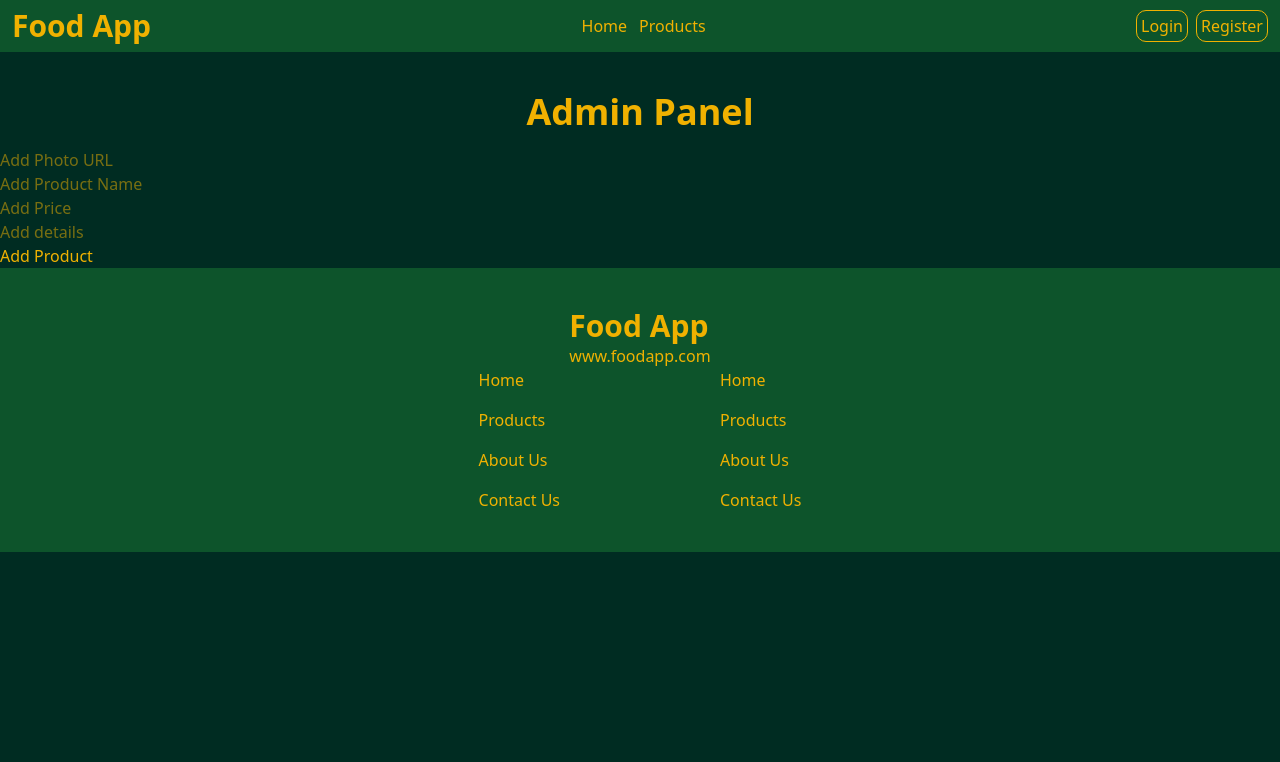
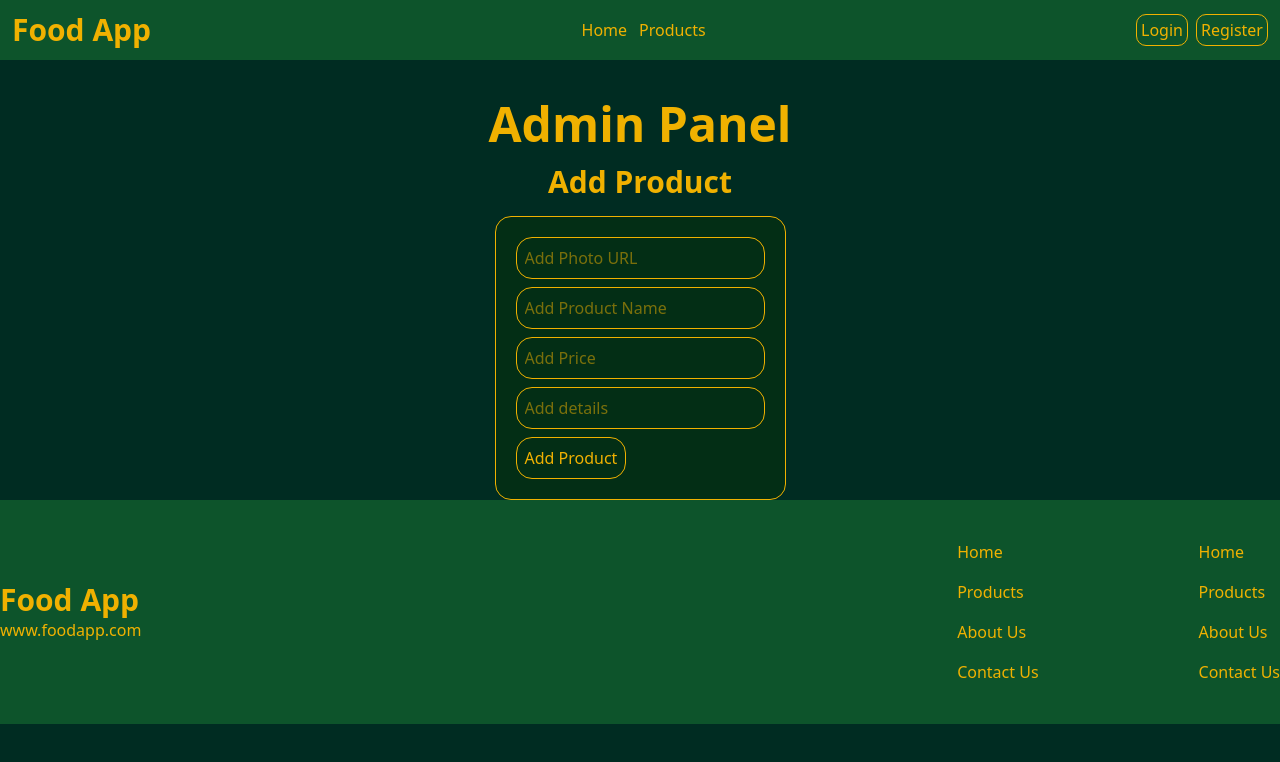
Before and after one commit to nibirnafis/project_1, a React (Vite) app in the folder project-1-client/: page /manage-products in a window 1280 px wide. Shown: the top 762 px of the page. Built offline with nearby package versions, Linux system fonts and the light colour scheme; no server answers.

Commit message:
css updated

```diff
--- a/project-1-client/src/App.jsx
+++ b/project-1-client/src/App.jsx
@@ -11,7 +11,7 @@ function App() {
   return (
     <>
       <Navbar></Navbar>
-      <div className='fixed bottom-5 right-5  lg:bottom-15 lg:right-15' >
+      <div className='fixed bottom-5 right-5 z-1 lg:bottom-15 lg:right-15' >
         <Cart></Cart>
       </div>
       <div className='max-w-[1320px] m-auto'>
--- a/project-1-client/src/Components/Footer.jsx
+++ b/project-1-client/src/Components/Footer.jsx
@@ -2,7 +2,7 @@ const Footer = () => {
     return (
         <>
         <div className="bg-green-900">
-            <div className="flex-col md:flex justify-between items-center max-w-[1320px] m-auto py-10">
+            <div className="flex flex-col md:flex-row lg:flex-row justify-between items-center max-w-[1320px] m-auto py-10">
                 <div className="flex flex-col justify-between">
                     <p className="text-3xl font-bold">Food App</p>
                     <p>www.foodapp.com</p>
--- a/project-1-client/src/Components/Home/Slider/ProductsSlider.jsx
+++ b/project-1-client/src/Components/Home/Slider/ProductsSlider.jsx
@@ -10,8 +10,8 @@ const ProductsSlider = () => {
     return (
         <>
         <div className="clip-mask py-[20px] mb-10">
-            <div className="slider flex gap-3">
-            <p>Our Products</p>
+            <p className="text-center font-bold text-3xl mb-8">Our Products</p>
+            <div className="slider flex flex-col md:flex-row gap-3">
                 {
                     products.map(product => <SlideProduct key={product._id} product={product}></SlideProduct>)
                 }
--- a/project-1-client/src/Components/Home/Slider/slider.css
+++ b/project-1-client/src/Components/Home/Slider/slider.css
@@ -17,5 +17,4 @@
 
 .slider{
     animation: slide 10s linear infinite ;
-    /* animation-delay: 2s; */
 }
--- a/project-1-client/src/Components/Login.jsx
+++ b/project-1-client/src/Components/Login.jsx
@@ -16,14 +16,14 @@ const Login = () => {
         }
 
     return (
-        <div>
-            <p>Login</p>
+        <div className="flex flex-col justify-center items-center">
+            <p className="text-4xl font-bold text-center pb-4">Login</p>
                 <form onSubmit={handleLogin}>
-                <input type="email" name="email" placeholder="Your Email"></input>
+                <input className="bg-green-950 border-yellow-500 rounded-2xl border-[1px]  p-2 mb-2" type="email" name="email" placeholder="Your Email"></input>
                 <br />
-                <input type="password" name="password" placeholder="Your Password"></input>
+                <input className="bg-green-950 border-yellow-500 rounded-2xl border-[1px]  p-2 mb-2" type="password" name="password" placeholder="Your Password"></input>
                 <br />
-                <button type="submit">Login</button>
+                <button className="bg-green-950 border-yellow-500 rounded-2xl border-[1px] p-2" type="submit">Login</button>
             </form>
         </div>
     );
--- a/project-1-client/src/Components/ManageProducts.jsx
+++ b/project-1-client/src/Components/ManageProducts.jsx
@@ -16,20 +16,23 @@ const ManageProducts = () => {
 
 
     return (
-        <div>
-            <p className="text-4xl font-bold text-center pb-4">Admin Panel</p>
-            <form  onSubmit={handleAddProduct}>
-                <input type="url" name="url" placeholder="Add Photo URL" ></input>
+        <>
+        <p className="text-5xl font-bold text-center pb-4">Admin Panel</p>
+        <div className="flex flex-col justify-center items-center">
+            <p className="text-3xl font-bold text-center pb-4">Add Product</p>
+            <form className="bg-green-950 border-yellow-500 border-[1px]  rounded-2xl p-5" onSubmit={handleAddProduct}>
+                <input className="bg-green-950 border-yellow-500 rounded-2xl border-[1px]  p-2 mb-2" type="url" name="url" placeholder="Add Photo URL" ></input>
                 <br />
-                <input type="text" name="name" placeholder="Add Product Name" required></input>
+                <input className="bg-green-950 border-yellow-500 rounded-2xl border-[1px]  p-2 mb-2" type="text" name="name" placeholder="Add Product Name" required></input>
                 <br />
-                <input type="text" name="price" placeholder="Add Price" required></input>
+                <input className="bg-green-950 border-yellow-500 rounded-2xl border-[1px] p-2 mb-2" type="text" name="price" placeholder="Add Price" required></input>
                 <br />
-                <input type="text" name="detail" placeholder="Add details" required></input>
+                <input className="bg-green-950 border-yellow-500 rounded-2xl border-[1px] p-2 mb-2" type="text" name="detail" placeholder="Add details" required></input>
                 <br />
-                <button type="submit">Add Product</button>
+                <button className="bg-green-950 border-yellow-500 rounded-2xl border-[1px] p-2" type="submit">Add Product</button>
             </form>
         </div>
+        </>
     );
 };
 
--- a/project-1-client/src/Components/Navbar/Navbar.jsx
+++ b/project-1-client/src/Components/Navbar/Navbar.jsx
@@ -21,7 +21,7 @@ const Navbar = () => {
     return (
         <>
         <div className="bg-green-900">
-            <div className="flex justify-between items-center py-2 mb-10 max-w-[1320px] m-auto px-3">
+            <div className="flex justify-between items-center py-3 mb-10 max-w-[1320px] m-auto px-3">
                 <p className="text-3xl font-bold">Food App</p>
                 <Headers></Headers>
                 <div>
@@ -31,7 +31,7 @@ const Navbar = () => {
                     <div className="relative">
                         <div className= {
                             displayMenu ? "hidden" :
-                            "flex flex-col absolute right-4 top-4 bg-amber-400 border-amber-400 border-b-[1px] rounded-[5px] text-green-900 min-w-[150px] text-center font-semibold"} >
+                            "flex flex-col absolute right-4 top-4 bg-amber-400 border-amber-400 border-b-[1px] rounded-[5px] text-green-900 min-w-[150px] text-center font-semibold z-1"} >
                             <NavLink className='border-b-2 mx-3 md:hidden' to='/'>Home</NavLink>
                             <NavLink className='border-b-2 mx-3 md:hidden' to='/products'>Products</NavLink>
                             { authData && admins.includes(authData.uid) ? <NavLink className='border-b-2 mx-3 md:hidden' to='/manage-products'>Manage Products</NavLink> : null }
--- a/project-1-client/src/Components/Product.jsx
+++ b/project-1-client/src/Components/Product.jsx
@@ -2,6 +2,7 @@ import { Link } from "react-router-dom";
 import { FiShoppingCart } from "react-icons/fi";
 import { useContext } from "react";
 import { CartContext2 } from "./CartProvider2";
+import "./product.css"
 
 const Product = ({product, id}) => {
 
@@ -25,7 +26,7 @@ const Product = ({product, id}) => {
 
 
     return (
-        <div className="flex flex-col justify-between border-green-900 border-[2px] rounded-2xl p-3 gap-3">
+        <div className="product flex flex-col justify-between border-green-900 border-[2px] rounded-2xl p-3 gap-3">
             <img className="rounded-[12px]" src={photo_url} />
             <div>
                 <div className="flex flex-col md:flex-row justify-between">
--- a/project-1-client/src/Components/Register.jsx
+++ b/project-1-client/src/Components/Register.jsx
@@ -18,16 +18,16 @@ const Register = () => {
 
 
 return (
-    <div>
-        <p>Register</p>
+    <div className="flex flex-col justify-center items-center">
+        <p className="text-4xl font-bold text-center pb-4">Register</p>
         <form onSubmit={handleSubmit}>
-            <input type="text" name="name" placeholder="Type your Name" required></input>
+            <input className="bg-green-950 border-yellow-500 rounded-2xl border-[1px]  p-2 mb-2" type="text" name="name" placeholder="Type your Name" required></input>
             <br />
-            <input type="email" name="email" placeholder="Type your Email" required></input>
+            <input className="bg-green-950 border-yellow-500 rounded-2xl border-[1px]  p-2 mb-2" type="email" name="email" placeholder="Type your Email" required></input>
             <br />
-            <input type="password" name="password" placeholder="Type your Password" required></input>
+            <input className="bg-green-950 border-yellow-500 rounded-2xl border-[1px]  p-2 mb-2" type="password" name="password" placeholder="Type your Password" required></input>
             <br />
-            <button type="submit">Register</button>
+            <button className="bg-green-950 border-yellow-500 rounded-2xl border-[1px] p-2" type="submit">Register</button>
         </form>
     </div>
     );
--- a/project-1-client/src/Components/UserProfile.jsx
+++ b/project-1-client/src/Components/UserProfile.jsx
@@ -19,8 +19,8 @@ const UserProfile = () => {
         }
 
     return (
-        <div>
-            <p>User Profie</p>
+        <div className="flex flex-col justify-center items-center">
+            <p className="text-4xl font-bold text-center pb-4">User Profie</p>
             { auth ?
             <div>
                 <p>name: {user.name}</p>
@@ -29,7 +29,7 @@ const UserProfile = () => {
             : null }
             {
             auth ?
-            <button onClick={()=>handleFunctions()}>Log Out</button>
+            <button className="bg-green-950 border-yellow-500 rounded-2xl border-[1px] p-2" onClick={()=>handleFunctions()}>Log Out</button>
             :
             <Link to='/login'><button>Login</button></Link>
             }
--- /dev/null
+++ b/project-1-client/src/Components/product.css
@@ -0,0 +1,8 @@
+.product{
+    transform: translate(0px, 0px);
+    transition: .2s;
+}
+
+.product:hover{
+    transform: translate(0px, -20px);
+}
```
Also changed, not shown: project-1-client/src/Components/Home/Banner/Banners.jsx (+11 -7 lines).
